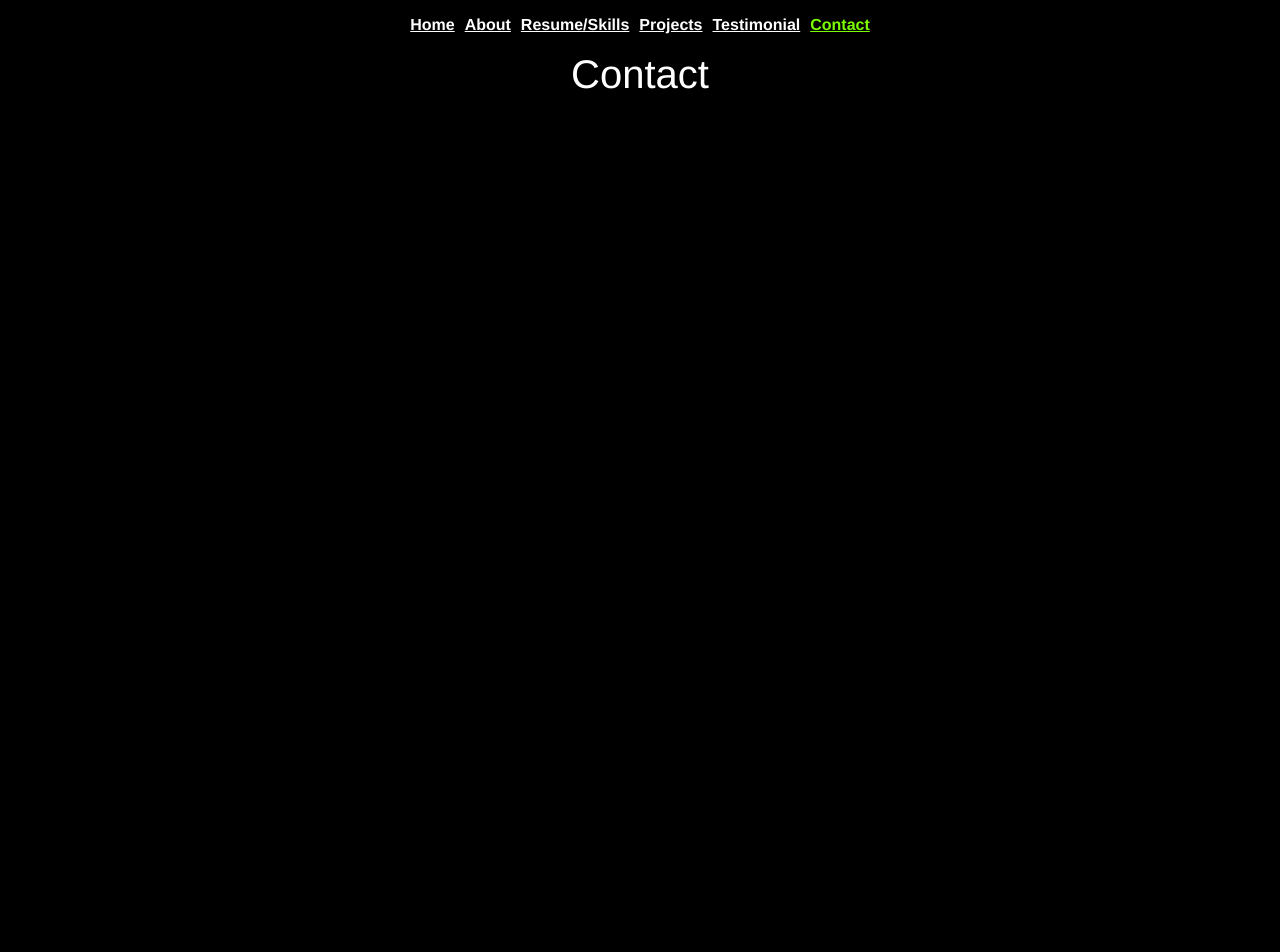
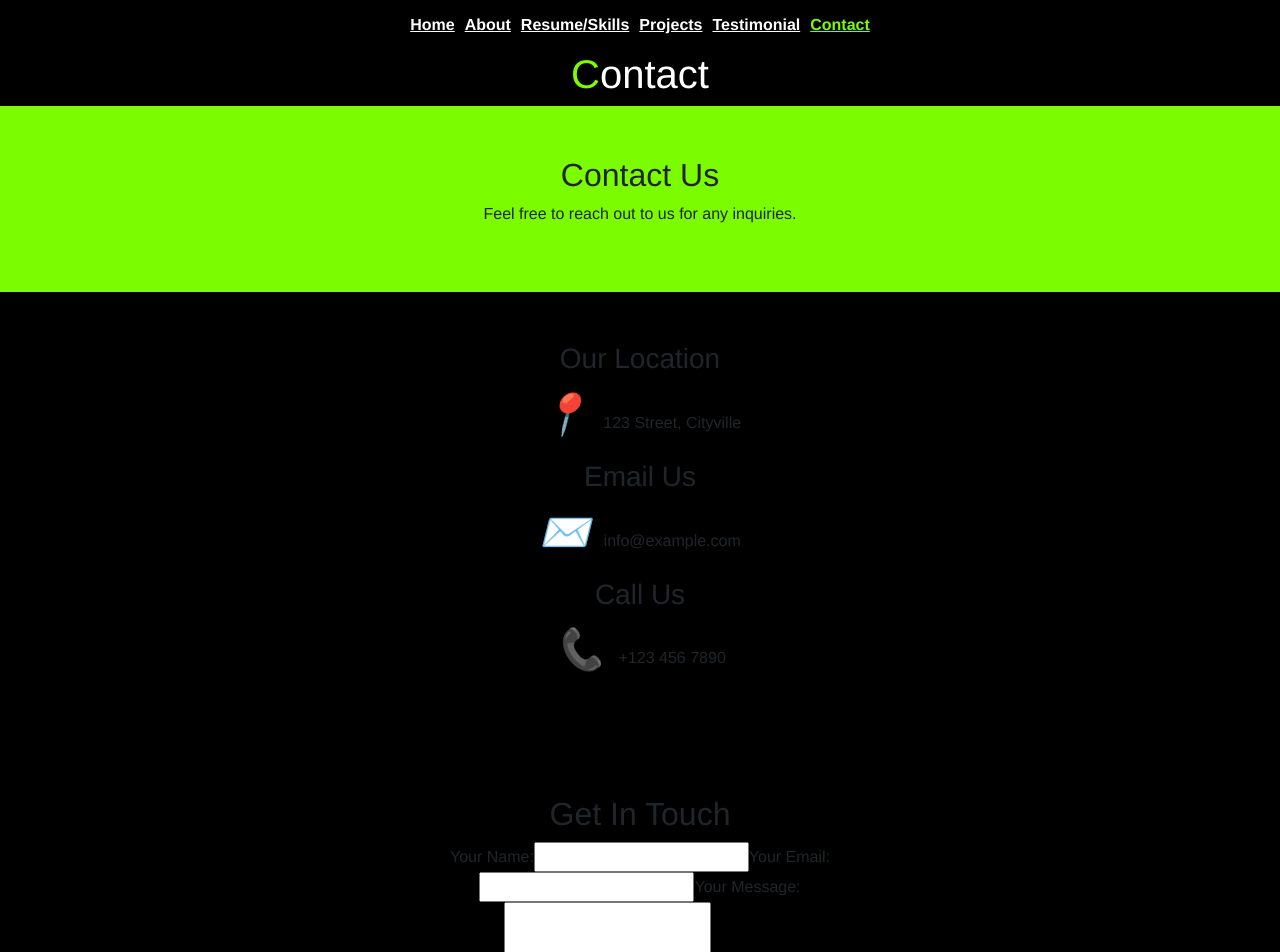
Before and after one commit to Unity-JNR/port, a Vue app: page /contact in a window 1280 px wide. Shown: the top 952 px of the page. Before the commit the page ends 800 px from the top, so only its background shows below. Built offline with nearby package versions, Linux system fonts and the light colour scheme.

Commit message:
added contact page

```diff
--- a/src/views/contact.vue
+++ b/src/views/contact.vue
@@ -1,27 +1,98 @@
 <template>
-    <Navigation/>
+    <div>
+      <Navigation />
       <h1 id="heading">Contact</h1>
 
+      <!-- Lawngreen background section -->
+      <div class="section lawngreen-section">
+        <h2>Contact Us</h2>
+        <p>Feel free to reach out to us for any inquiries.</p>
+      </div>
 
+      <!-- Icon section -->
+      <div class="section">
+        <div class="po">
+          <h3>Our Location</h3>
+          <p><i class="icon">📍</i> 123 Street, Cityville</p>
+
+          <h3>Email Us</h3>
+          <p><i class="icon">✉️</i> info@example.com</p>
+
+          <h3>Call Us</h3>
+          <p><i class="icon">📞</i> +123 456 7890</p>
+        </div>
+      </div>
+
+      <!-- Form section -->
+      <div class="section">
+        <h2>Get In Touch</h2>
+        <div class="contact-form">
+          <form action="#" method="post">
+            <label for="name">Your Name:</label>
+            <input type="text" id="name" name="name" required />
+
+            <label for="email">Your Email:</label>
+            <input type="email" id="email" name="email" required />
+
+            <label for="message">Your Message:</label>
+            <textarea id="message" name="message" rows="4" required></textarea>
+
+            <button type="submit">Submit</button>
+          </form>
+        </div>
+      </div>
+    </div>
   </template>
 
   <script>
- // @ is an alias to /src
- import Navigation from '@/components/Navigation.vue'
-
-
+  import Navigation from '@/components/Navigation.vue';
 
   export default {
+    components: {
+      Navigation,
+    },
+  };
+  </script>
 
-     components : {
-         Navigation
+  <style scoped>
+  #heading {
+    color: white;
   }
 
+  #heading::first-letter {
+    color: lawngreen;
   }
- </script>
 
- <style>
- #heading{
-     color: white;
+  /* Section styling */
+  .section {
+    padding: 50px;
+  }
+
+  /* First section with lawngreen background */
+  .lawngreen-section {
+    background-color: lawngreen;
+  }
+
+  .po {
+    display: inline-block;
+  }
+
+  /* Icon styling */
+  .icon {
+    font-size: 40px;
+    margin-right: 10px;
+  }
+
+  /* Form styling */
+  .contact-form {
+    max-width: 400px;
+    margin: auto;
+  }
+
+  /* Responsive styling */
+  @media (max-width: 768px) {
+    .section {
+      padding: 30px;
+    }
   }
   </style>
```
Lines whose indentation alone changed are shown as unchanged.
